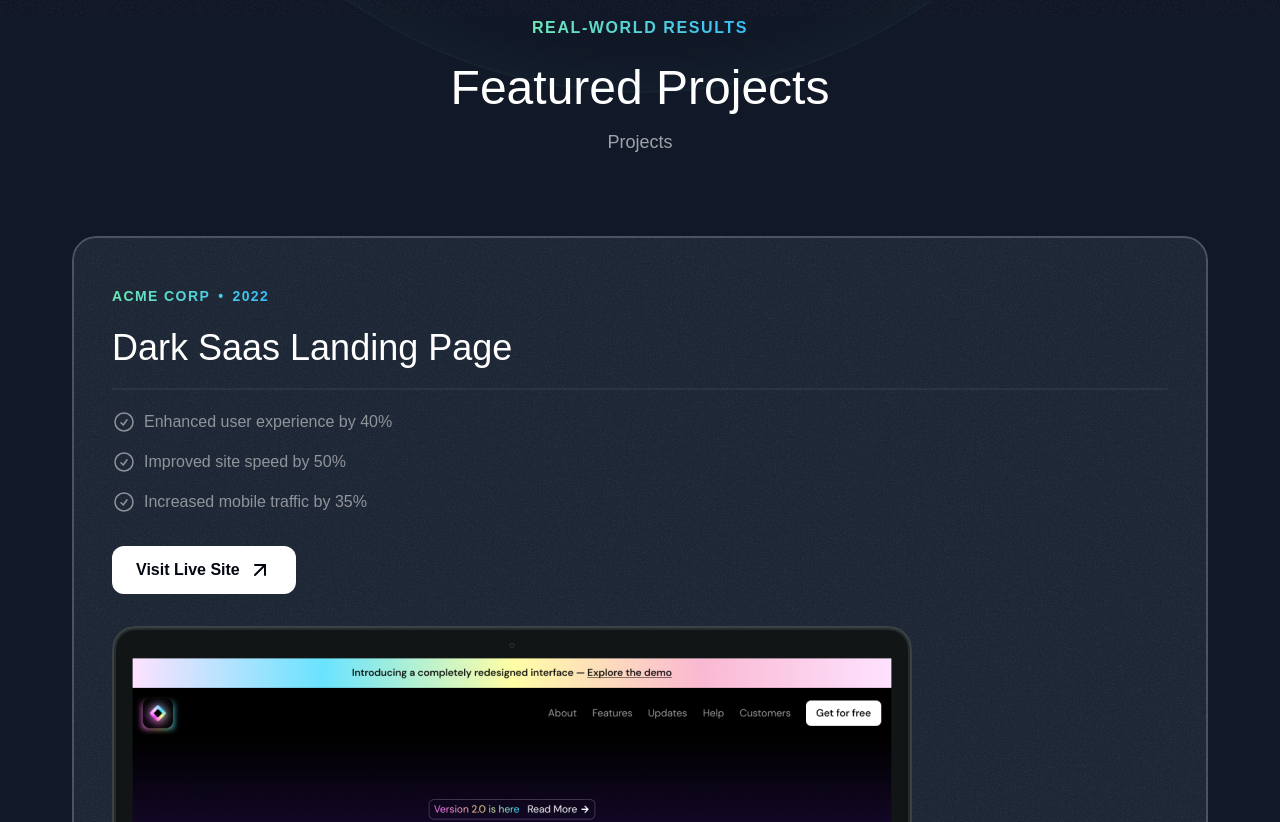
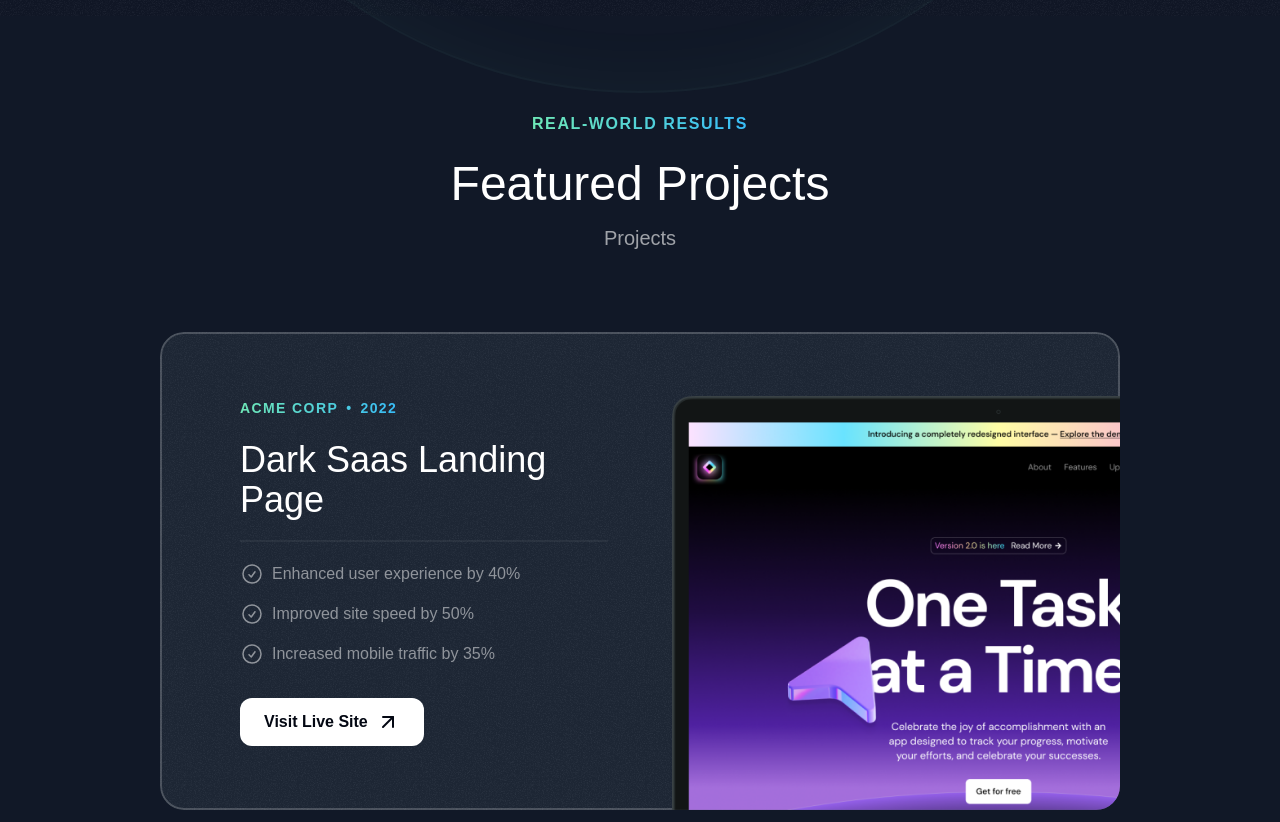
Before and after one commit to juangurdian/Portfolio-Website-JCGurdian, a Next.js app: page / in a window 1280 px wide. Shown: the part 880-1702 px from the top of the page. Built offline with nearby package versions, Linux system fonts and the light colour scheme; a web font is replaced by a local one.

Commit message:
project cards responsiveness

```diff
--- a/src/app/globals.css
+++ b/src/app/globals.css
@@ -12,3 +12,9 @@
             @apply absolute inset-0 border-2 top-1/2 left-1/2 -translate-x-1/2 -translate-y-1/2 rounded-full border-emerald-300/5 shadow-[0_0_80px_inset] shadow-emerald-300/5
     }
 }
+
+@layer utilities {
+    .container {
+        @apply lg:max-w-5xl;
+    }
+}
--- a/src/sections/Projects.tsx
+++ b/src/sections/Projects.tsx
@@ -51,26 +51,26 @@
     throw new Error("Function not implemented.");
   }
 
-  return <section className="pb-16">
+  return <section className="pb-16 lg:py-24">
     <div className="container text-white">
       <div className="flex justify-center">
         <p className="uppercase font-semibold tracking-widest bg-gradient-to-r from-emerald-300 to-sky-400 bg-clip-text text-transparent">Real-world Results</p>
       </div>
       <h2 className="font-serif text-3xl md:text-5xl text-center mt-6">Featured Projects</h2>
-      <p className="text-center md:text-lg text-white/60 mt-4 max-w-md mx-auto">Projects</p>
+      <p className="text-center md:text-lg lg:text-xl text-white/60 mt-4 max-w-md mx-auto">Projects</p>
       <div className="mt-10 md:mt-20 flex flex-col gap-20">
         {portfolioProjects.map(project => (
           <div key={project.title} className="bg-gray-800 rounded-3xl relative z-0
            overflow-hidden after:-z-10 after:content-[''] after:absolute
            after:inset-0 after:outline-2 after:outline after:-outline-offset-2
-           after:rounded-3xl after:outline-white/20 px-8 pt-8 md:pt-12 md:px-10 after:pointer-events-none">
+           after:rounded-3xl after:outline-white/20 px-8 pt-8 md:pt-12 md:px-10 after:pointer-events-none lg:pt-16 lg:px-20">
             <div className="absolute inset-0 -z-10 opacity-5" style={{
               backgroundImage: `url(${grainImage.src})`,
             }}>
 
             </div>
-
-
+            <div className="lg:grid lg:grid-cols-2 lg:gap-16">
+              <div className="lg:pb-16">
               <div className="bg-gradient-to-r from-emerald-300 to-sky-400
               inline-flex gap-2 font-bold uppercase tracking-widest text-sm text-transparent bg-clip-text">
 
@@ -97,7 +97,11 @@
                 <ArrowUpRightIcon classNAme="size-4"/>
               </button>
             </a>
-            <Image src={project.image} alt={project.title} className="mt-8 -mb-4 md:-mb-0" />
+            </div>
+            <div className="relative">
+            <Image src={project.image} alt={project.title} className="mt-8 -mb-4 md:-mb-0 lg:mt-0 lg:absolute lg:h-full lg:w-auto lg:max-w-none" />
+          </div>
+          </div>
           </div>
         ))}
       </div>
```
